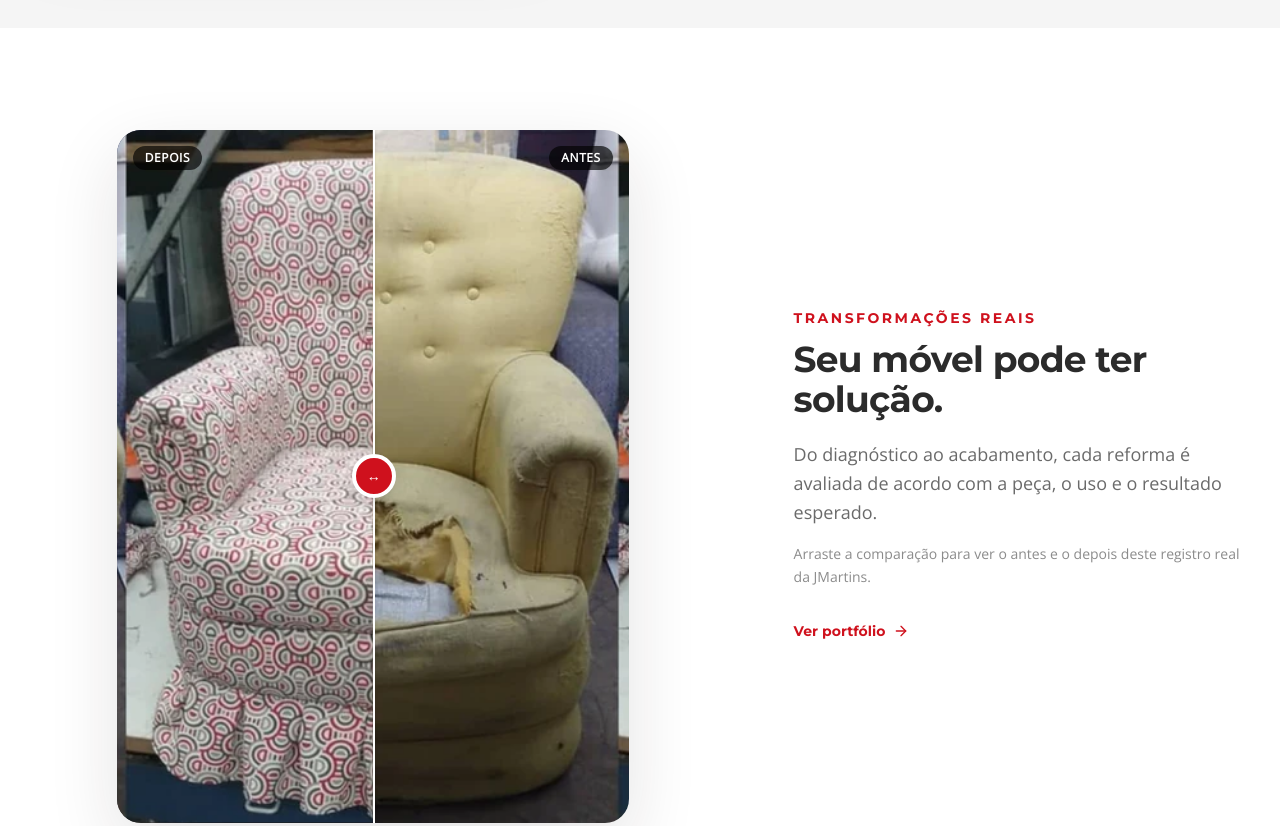
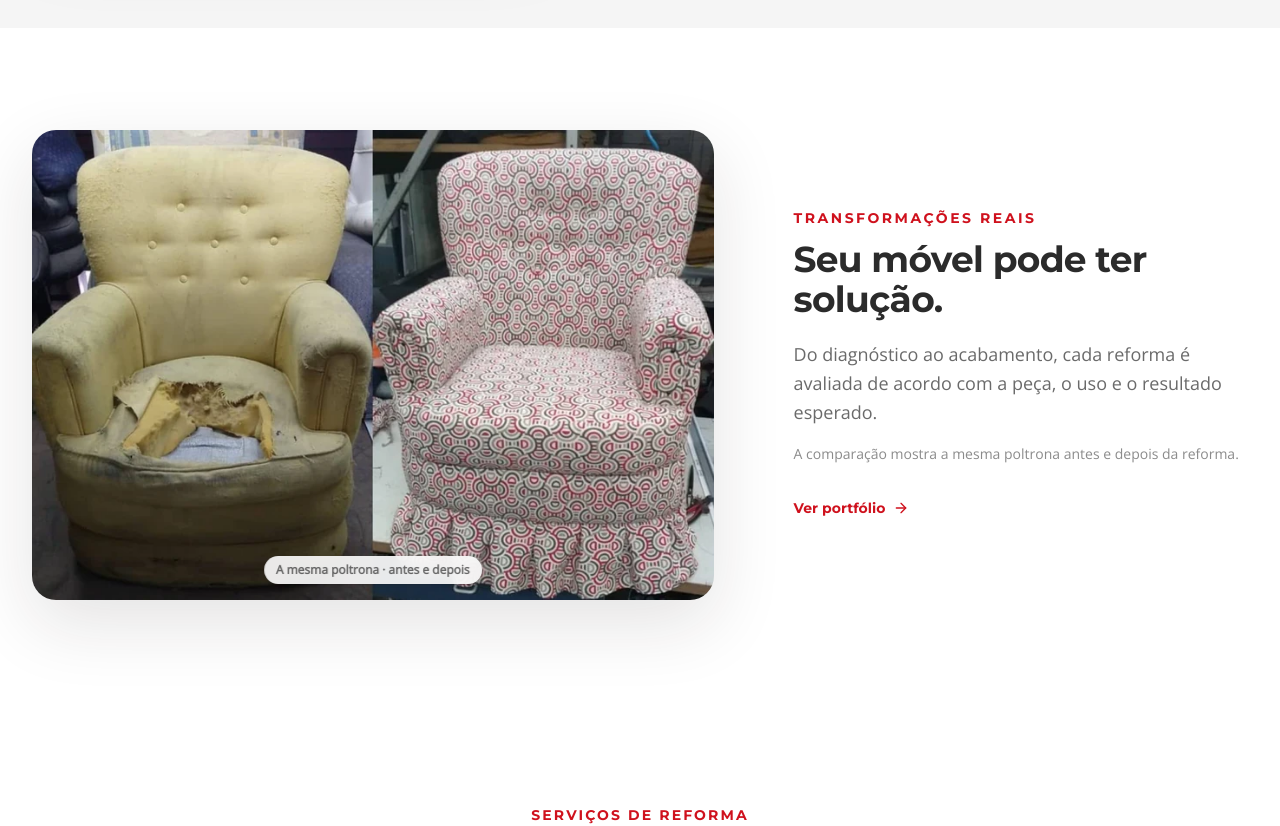
Before and after one commit to Murilinhuuuuuuu/jmartins-website, a Next.js app: page / in a window 1280 px wide. Shown: the part 2360-3186 px from the top of the page. Built offline with nearby package versions, Linux system fonts and the light colour scheme; no server answers.

Commit message:
fix: keep before and after comparison truthful

```diff
--- a/src/components/sections/PortfolioPreviewSection.tsx
+++ b/src/components/sections/PortfolioPreviewSection.tsx
@@ -1,3 +1,4 @@
+import Image from "next/image";
 import Link from "next/link";
 import { ArrowRight } from "lucide-react";
 import { BeforeAfterSlider } from "@/components/portfolio/BeforeAfterSlider";
@@ -13,20 +14,34 @@ export function PortfolioPreviewSection() {
     <section className="section-padding bg-white" aria-labelledby="transformacoes-title">
       <Container>
         <div className="grid items-center gap-12 lg:grid-cols-[1.2fr_0.8fr] lg:gap-20">
+          {project.comparisonLayout === "split-source" ? (
+            <figure className="relative aspect-[786/542] w-full overflow-hidden rounded-3xl bg-brand-light shadow-[0_24px_70px_rgba(32,25,26,0.12)]">
+              <Image
+                src={project.after}
+                alt={`${project.beforeAlt}; ao lado, ${project.afterAlt}`}
+                fill
+                sizes="(max-width: 1024px) 100vw, 60vw"
+                className="object-cover"
+              />
+              <figcaption className="absolute bottom-4 left-1/2 -translate-x-1/2 whitespace-nowrap rounded-full bg-white/90 px-3 py-1.5 text-xs font-semibold text-brand-dark/70 shadow-sm backdrop-blur">
+                A mesma poltrona · antes e depois
+              </figcaption>
+            </figure>
+          ) : (
             <BeforeAfterSlider
               before={project.before}
               after={project.after}
               beforeAlt={project.beforeAlt}
               afterAlt={project.afterAlt}
-            beforeObjectPosition={project.comparisonLayout === "split-source" ? "left" : undefined}
-            afterObjectPosition={project.comparisonLayout === "split-source" ? "right" : undefined}
-            aspect={project.comparisonLayout === "split-source" ? "portrait" : "landscape"}
             />
+          )}
           <div>
             <p className="font-heading text-sm font-bold uppercase tracking-[0.18em] text-brand-red">Transformações reais</p>
             <h2 id="transformacoes-title" className="heading-display mt-3 text-3xl sm:text-4xl">Seu móvel pode ter solução.</h2>
             <p className="mt-5 text-lg leading-relaxed text-brand-dark/70">Do diagnóstico ao acabamento, cada reforma é avaliada de acordo com a peça, o uso e o resultado esperado.</p>
-            <p className="mt-4 text-sm leading-relaxed text-brand-dark/55">Arraste a comparação para ver o antes e o depois deste registro real da JMartins.</p>
+            <p className="mt-4 text-sm leading-relaxed text-brand-dark/55">
+              A comparação mostra a mesma poltrona antes e depois da reforma.
+            </p>
             <Link href="/portfolio" className="mt-8 inline-flex items-center gap-2 font-heading text-sm font-bold text-brand-red">Ver portfólio<ArrowRight className="h-4 w-4" /></Link>
           </div>
         </div>
```
Lines whose indentation alone changed are shown as unchanged.
